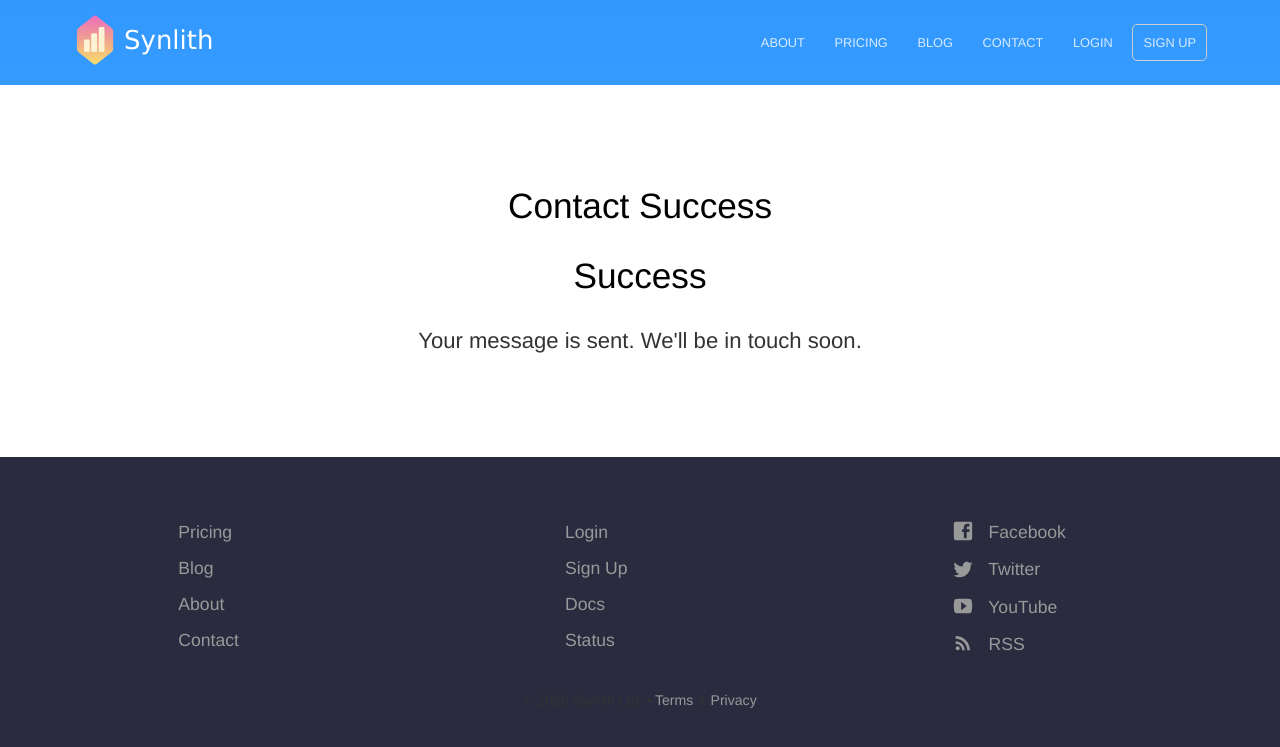
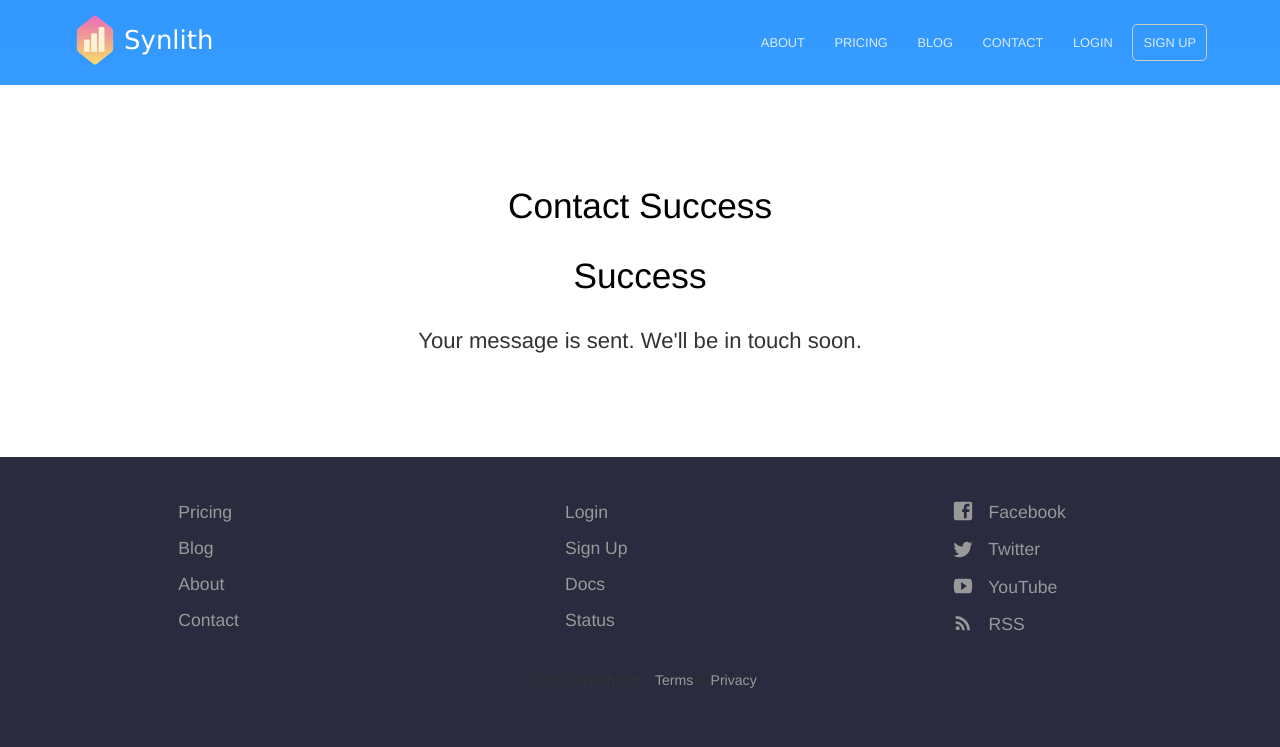
Before and after one commit to derpyjim/PRSyn, a Jekyll site: the page built from contact-success.html, in a window 1280 px wide. Shown: the top 747 px of the page. Built offline with Jekyll 4.4.1, drawn with Linux system fonts in a browser that asks for light colours.

Commit message:
Update footer.scss

```diff
--- a/_sass/footer.scss
+++ b/_sass/footer.scss
@@ -67,7 +67,7 @@
 }
 
 footer {
-	padding: 50px 0 50px 0;
+	padding: 30px 0 30px 0;
 	font-size: 1.1em;
 	position: relative;
 	background: #2b2b40;
```
